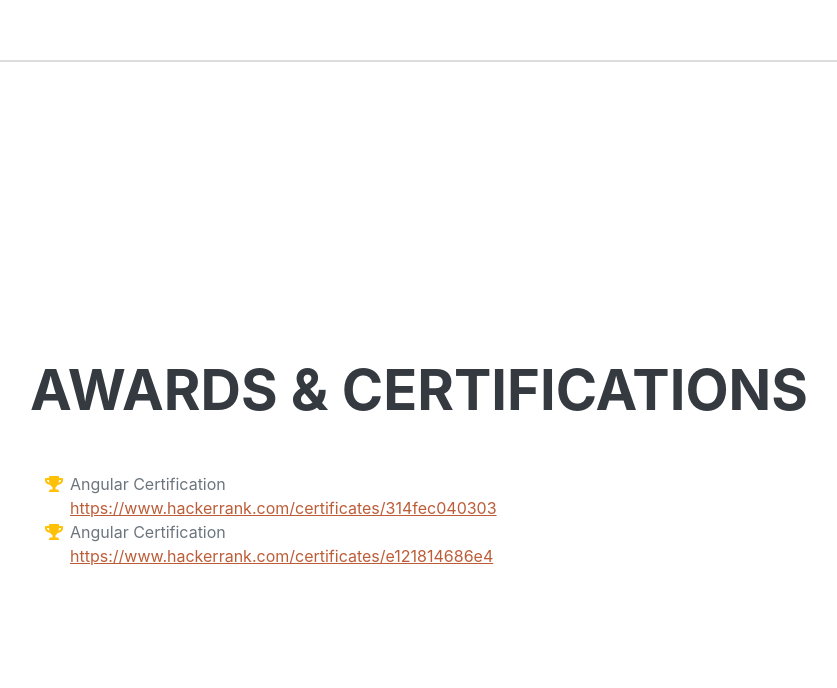
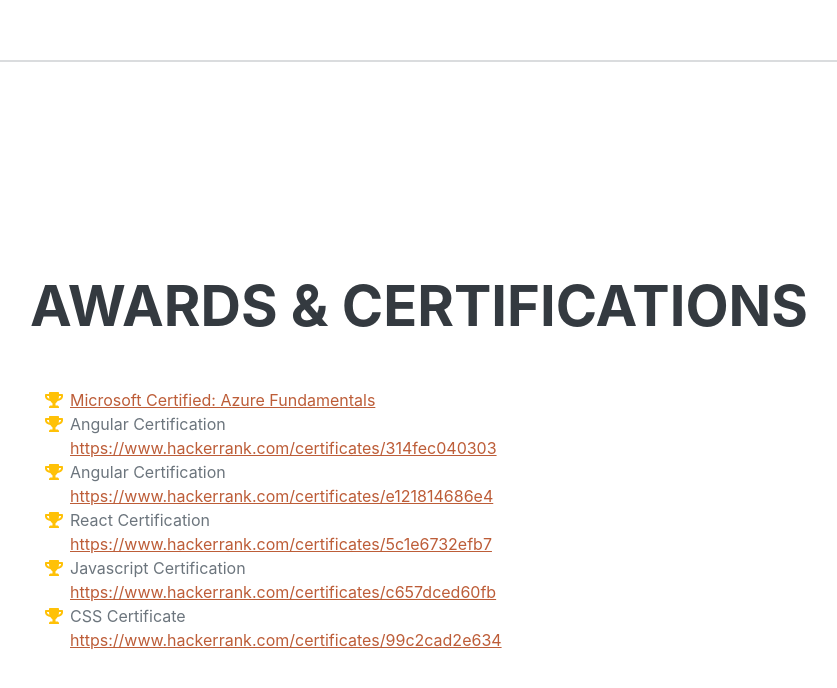
Before and after one commit to amaldev07/portfolio, a website: page public/index.html in a window 1280 px wide. Shown: the part 6534-7222 px from the top of the page, without its empty margins (290-1127 px from the left). Drawn offline with nearby package versions, Linux system fonts and the light colour scheme; a web font is replaced by a local one.

Commit message:
added certifications

```diff
--- a/public/index.html
+++ b/public/index.html
@@ -357,6 +357,13 @@
                 <ul class="fa-ul mb-0">
                     <li>
                         <span class="fa-li"><i class="fas fa-trophy text-warning"></i></span>
+                        <a target="_blank" href="https://www.credly.com/badges/59aaba8d-706a-4048-bdb5-ece50776b361/public_url">
+                            Microsoft Certified: Azure Fundamentals
+                        </a>
+                        <br>
+                    </li>
+                    <li>
+                        <span class="fa-li"><i class="fas fa-trophy text-warning"></i></span>
                         Angular Certification
                         <br>
                         <a href="https://www.hackerrank.com/certificates/314fec040303" target="_blank">
@@ -368,6 +375,28 @@
                         <br>
                         <a href="https://www.hackerrank.com/certificates/e121814686e4" target="_blank">
                             https://www.hackerrank.com/certificates/e121814686e4</a>
+                    </li>
+
+                    <li>
+                        <span class="fa-li"><i class="fas fa-trophy text-warning"></i></span>
+                        React Certification
+                        <br>
+                        <a href="https://www.hackerrank.com/certificates/5c1e6732efb7" target="_blank">
+                            https://www.hackerrank.com/certificates/5c1e6732efb7</a>
+                    </li>
+                    <li>
+                        <span class="fa-li"><i class="fas fa-trophy text-warning"></i></span>
+                        Javascript Certification
+                        <br>
+                        <a href="https://www.hackerrank.com/certificates/c657dced60fb" target="_blank">
+                            https://www.hackerrank.com/certificates/c657dced60fb</a>
+                    </li>
+                    <li>
+                        <span class="fa-li"><i class="fas fa-trophy text-warning"></i></span>
+                        CSS Certificate
+                        <br>
+                        <a href="https://www.hackerrank.com/certificates/99c2cad2e634" target="_blank">
+                            https://www.hackerrank.com/certificates/99c2cad2e634</a>
                     </li>
                     <!-- <li>
                             <span class="fa-li"><i class="fas fa-trophy text-warning"></i></span>
```
